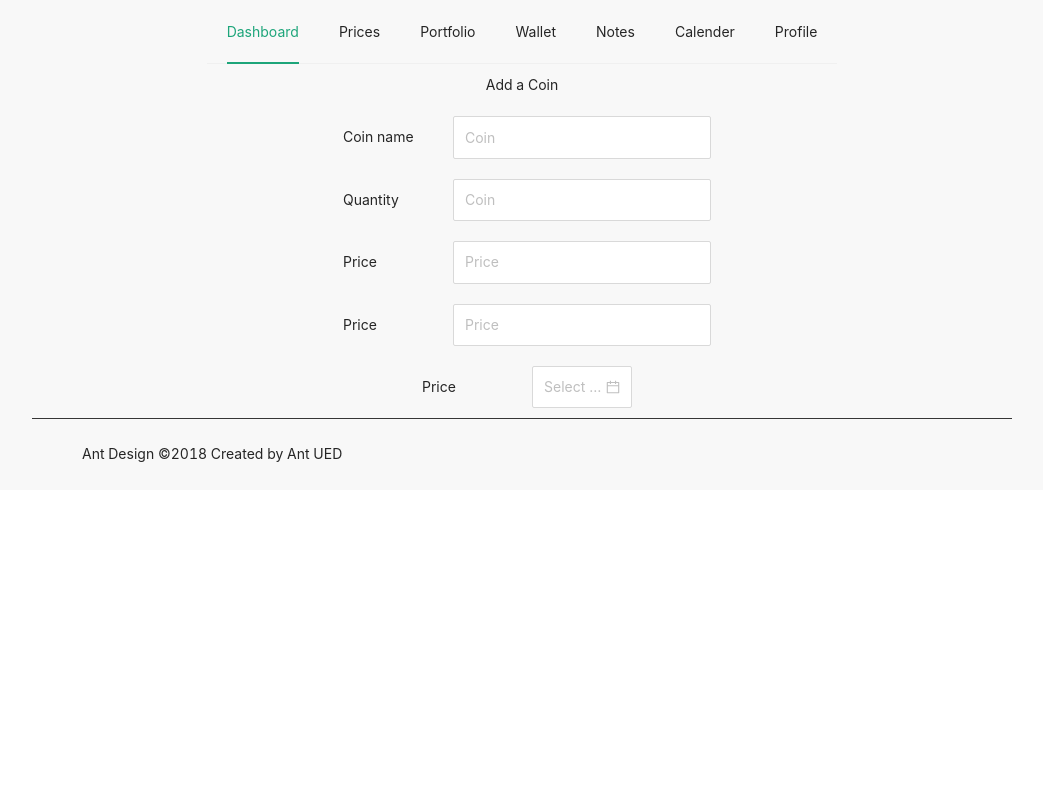
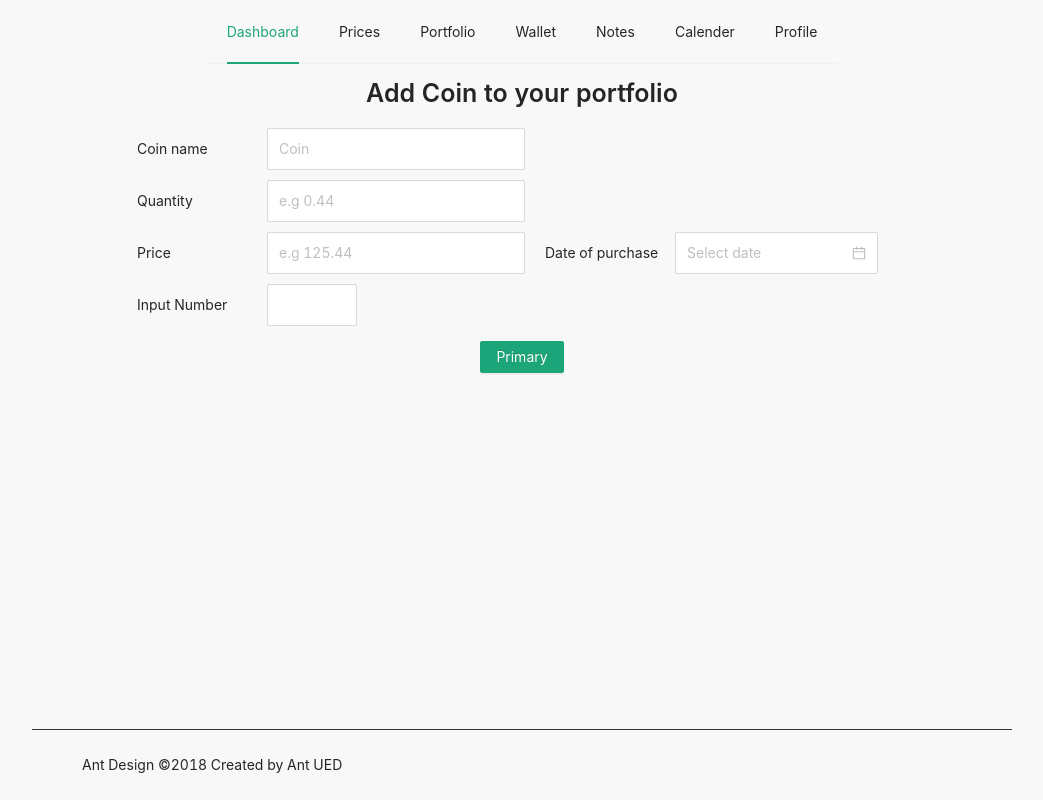
Before and after one commit to HubertMelbruda/website-react-ant-design, a React (Create React App) app: page /portfolio in a window 1280 px wide. Shown: the whole page, without its empty margins (118-1161 px from the left). Built offline with nearby package versions, Linux system fonts and the light colour scheme.

Commit message:
Add input form to portfolio page

```diff
--- a/data/db.json
+++ b/data/db.json
@@ -0,0 +1,15 @@
+{
+  "portfolio": [
+    {
+      "name": "Ethereum",
+      "quantity": "0.44",
+      "price": "3590.15",
+      "date": "2022-04-13",
+      "id": 4
+    },
+    {
+      "quantity": "0.44",
+      "id": 5
+    }
+  ]
+}
--- a/src/App.js
+++ b/src/App.js
@@ -20,10 +20,10 @@ function App() {
         <Content className="page-container">
           <Routes>
             <Route exact path="/dashboard" element={<AppDashboard />} />
-            <Route exact path="/prices" element={<AppPrices/>} />
-            <Route exact path="/wallet" element={<AppWallet />} />
-            <Route exact path="/portfolio" element={<AppPortfolio />} />
-            <Route exact path="/calendar" element={<AppCalendar />} />
+            <Route path="/prices" element={<AppPrices/>} />
+            <Route path="/wallet" element={<AppWallet />} />
+            <Route path="/portfolio" element={<AppPortfolio />} />
+            <Route path="/calendar" element={<AppCalendar />} />
             <Route path="/notes" element={<AppNotes />} />
             <Route path="/userprofile" element={<AppProfile />} />
           </Routes>
--- a/src/App.less
+++ b/src/App.less
@@ -6,19 +6,32 @@
   box-sizing: border-box;
 }
 
+#root {
+  display: flex;
+  flex-direction: column;
+  height: 100%;
+}
+
 .mainLayout   {
   display: flex;
+  flex-direction: column;
   justify-content: center;
+  flex: 1 0 auto;
   background: #f8f8f8;
   padding: 0 150px;
-  height: auto;
-  line-height: 1.6;
+
+
+  .page-container {
+   display: flex;
+   justify-content: center;
+   flex: 1 0 auto;
+  }
 }
-
 
 .footer {
   background-color: #f8f8f8;
   border-top: 1px solid rgb(54, 54, 54);
+  flex-shrink: 0;
 }
 
 .header {
@@ -32,8 +45,7 @@
 }
 
 .page-container {
-  display: flex;
-  justify-content: center;
+
 }
 
 .coin-name {
@@ -55,6 +67,7 @@
 
 .card {
   width: 250px;
+  max-height: 200px;
   margin: 10px;
 }
 
@@ -62,32 +75,44 @@
 .formAddToPortfolio {
   display: flex;
   flex-flow: column;
-  justify-content: center;
   align-items: center;
+  max-width: 800px;
 
-  p {
+  .form-header {
+    display: flex;
+    min-width: 120px;
     margin: 10px;
+    font-size: 25px;
+    font-weight: 600;
+  }
+
+  .form-button {
+    margin: 10px
   }
 }
 
 .coin-form {
   display: flex;
-  flex-flow: column;
-  max-width: 600px;
+  flex-flow: row wrap;
+
+
+  .input {
+    min-width: 150px;
+  }
 
   .form-row {
     display: flex;
-    justify-content: center;
-    padding: 10px;
-    // min-width: 500px;
+    justify-content: space-between;
+    padding: 5px;
 
-    .data-picker {
-      width: 100px;
+    .date-picker {
+      min-width: 203px;
+    }
+
+    p {
+      display: flex;
+      min-width: 120px;
+      margin: 10px;
     }
   }
-
-  p {
-    display: flex;
-    min-width: 100px;
-  }
 }
--- a/src/components/addToPortfolio.js
+++ b/src/components/addToPortfolio.js
@@ -1,55 +1,114 @@
 import React from "react";
-import { Input, DatePicker   } from "antd";
+import { useState } from "react";
+import { Input, DatePicker, Button, InputNumber } from "antd";
 
 const AddToPortfolio = () => {
-  const handleSubmit = () => {};
+  const [coinName, setCoinName] = useState();
+  const [coinQuantity, setCoinQuantity] = useState();
+  const [coinPrice, setCoinPrice] = useState();
+  const [coinDate, setCoinDate] = useState();
+
+  const handleInputName = e => {
+    setCoinName(e.target.value);
+  };
+
+  const handleInputQuantity = e => {
+    setCoinQuantity(e.target.value);
+  };
+
+  const handleInputPrice = e => {
+    setCoinPrice(e.target.value);
+  };
+
+  const handleDateInput = (value, dateString) => {
+    setCoinDate(dateString);
+  };
+
+  function adjustPrice(price) {
+    const newPrice = price.toLocaleString("en-US", {
+      style: "currency",
+      currency: "USD",
+      minimumFractionDigits: 1,
+      maximumFractionDigits: 8,
+    });
+    return newPrice;
+  }
+
+  const handleSubmit = () => {
+    const coinData = {
+      name: coinName,
+      quantity: coinQuantity,
+      price: coinPrice,
+      date: coinDate,
+    };
+
+    fetch("http://localhost:8000/portfolio/", {
+      method: "POST",
+      headers: { "Content-Type": "application/json" },
+      body: JSON.stringify(coinData),
+    }).then(() => {
+      // po dodaniu bloga od razu cofa nas na stronę główna
+    });
+  };
 
   return (
     <div className="formAddToPortfolio">
-      <p>Add a Coin</p>
-      <form className="coin-form" onSubmit={handleSubmit}>
+      <p className="form-header">Add Coin to your portfolio</p>
+      <form className="coin-form">
         <div className="form-row">
           <p>Coin name</p>
           <Input
             id="coin-name"
+            name="name"
             className="input"
             placeholder="Coin"
             allowClear={true}
+            value={coinName}
+            onChange={handleInputName}
           />
         </div>
         <div className="form-row">
           <p>Quantity</p>
           <Input
             id="quantity"
+            name="quantity"
             className="input"
-          placeholder="Coin"
+            placeholder="e.g 0.44"
             allowClear={true}
+            value={coinQuantity}
+            onChange={handleInputQuantity}
           />
         </div>
         <div className="form-row">
           <p>Price</p>
           <Input
             id="price"
+            name="price"
             className="input"
-          placeholder="Price"
+            placeholder="e.g 125.44"
             allowClear={true}
+            value={coinPrice}
+            onChange={handleInputPrice}
           />
         </div>
         <div className="form-row">
-          <p>Price</p>
-        <Input
-          id="price"
-          className="input"
-          placeholder="Price"
-          allowClear={true}
+          <p>Date of purchase</p>
+          <DatePicker
+            className="date-picker"
+            name="date"
+            onChange={handleDateInput}
           />
         </div>
+        <div className="form-row">
+          <p>Input Number </p>
+          <InputNumber
 
-        <div className="form-row">
-        <p>Price</p>
-        <DatePicker className="data-picker" />
+          />
         </div>
       </form>
+      <Button type="primary" className="form-button" onClick={handleSubmit}>
+        Primary
+      </Button>
     </div>
   );
 };
```
Lines whose indentation alone changed are shown as unchanged.
